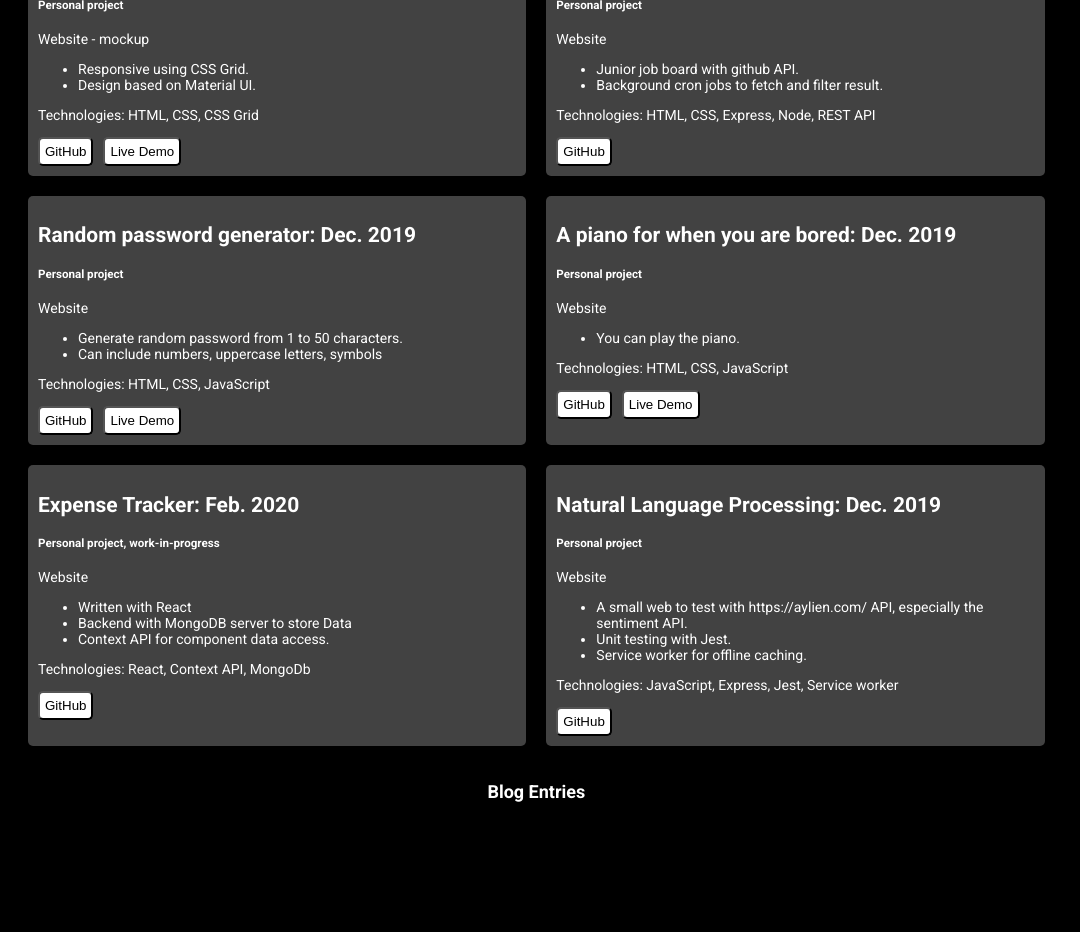
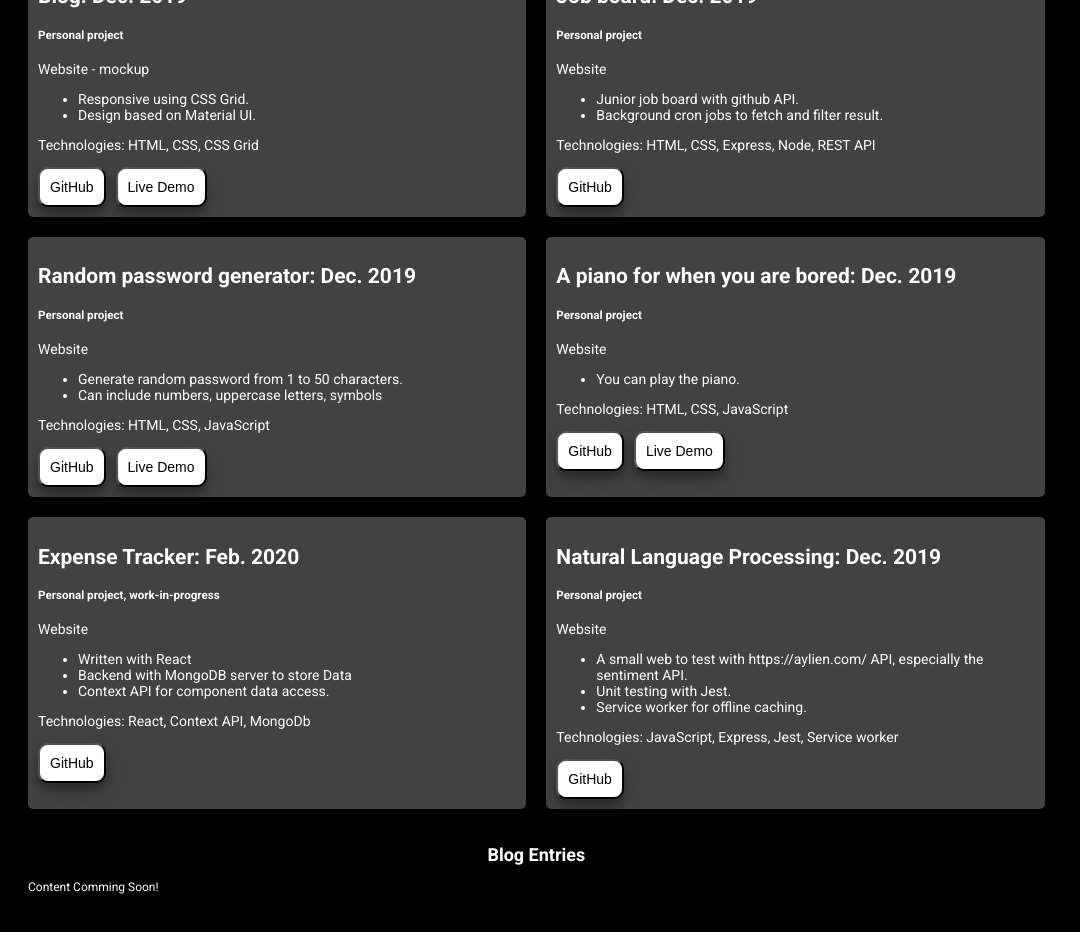
Before and after one commit to hoangtran-97/web_portfolio, a React (Create React App) app: page / in a window 1280 px wide. Shown: the part 1940-2872 px from the top of the page, without its empty margins (0-1080 px from the left). Before the commit the page ends 2811 px from the top, so only its background shows below. Built offline with nearby package versions, Linux system fonts and the light colour scheme.

Commit message:
feat: button styling

```diff
--- a/src/components/Blogs.tsx
+++ b/src/components/Blogs.tsx
@@ -5,10 +5,11 @@ export const Blogs = () => {
     return (
         <>
             <h2 style={styles.header}>Blog Entries</h2>
-            <p>Content Comming Soon!</p>
+            <p style={styles.content}>Content Comming Soon!</p>
         </>
     );
 };
 const styles = {
-    header: {color: colors.highlight, textAlign: "center" as "center"}
+    header: {color: colors.highlight, textAlign: "center" as "center"},
+    content: {color: colors.highlight}
 };
--- a/src/components/Experience.tsx
+++ b/src/components/Experience.tsx
@@ -54,9 +54,11 @@ const styles = {
         fontSize: 14
     },
     button: {
+        fontSize: 14,
         backgroundColor: colors.highlight,
-        padding: "5px",
-        borderRadius: "5px",
-        marginRight: "10px"
+        padding: "10px",
+        borderRadius: "10px",
+        marginRight: "10px",
+        boxShadow: "0 10px 20px rgba(0,0,0,0.19), 0 6px 6px rgba(0,0,0,0.23)"
     }
 };
```
